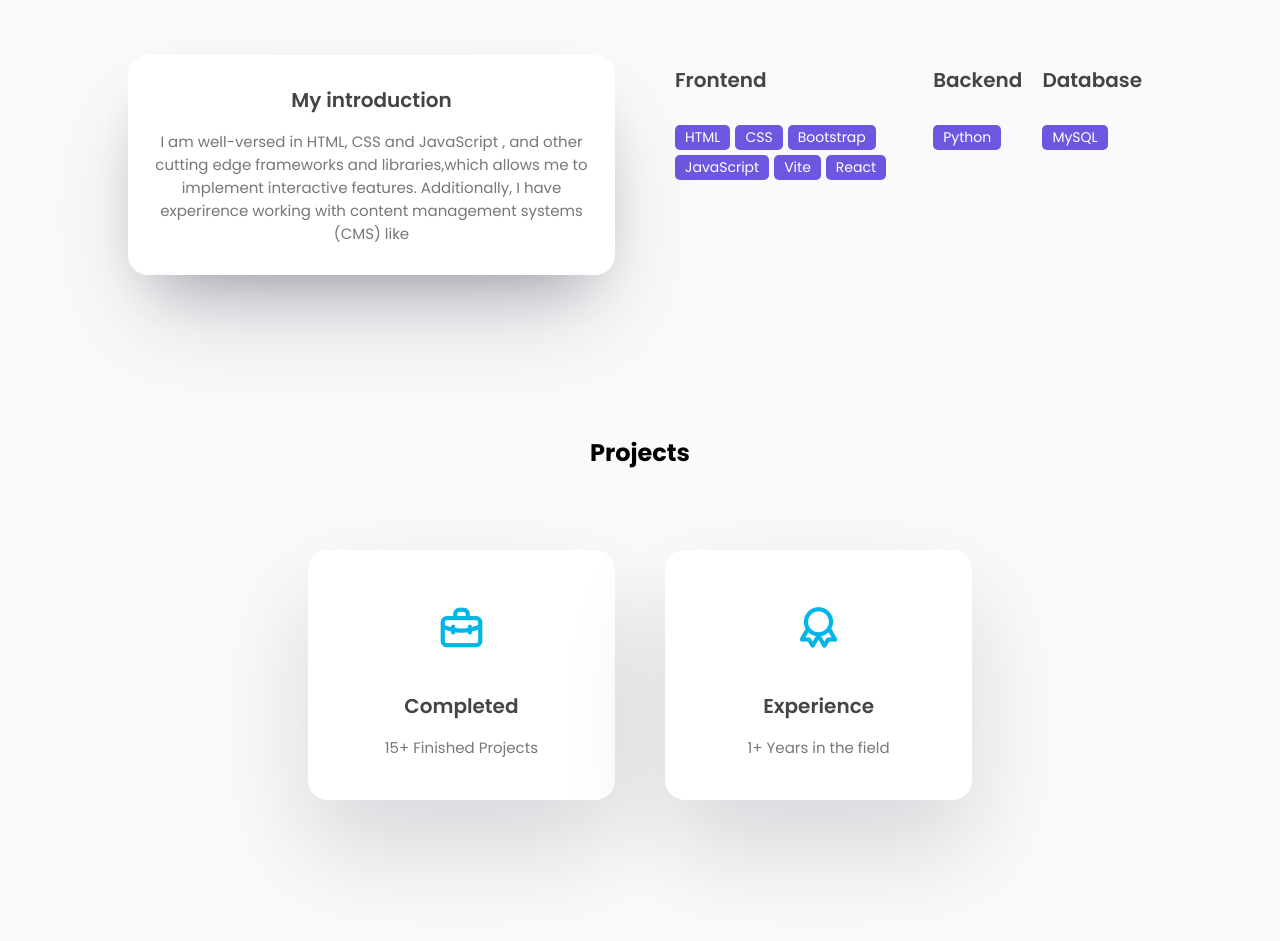
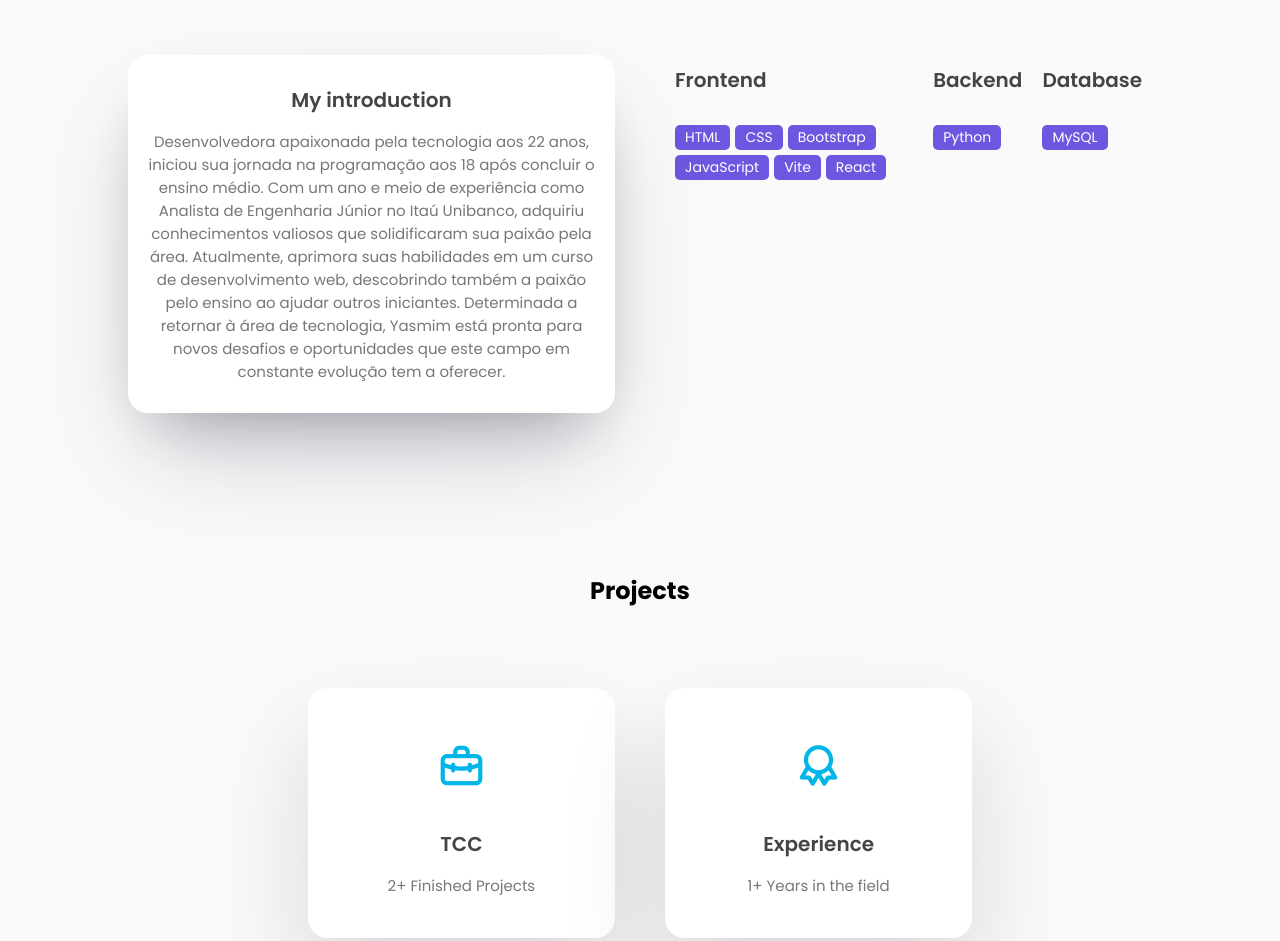
Before and after one commit to YasmimLira/Portfolio, a plain HTML site: page index.html in a window 1280 px wide. Shown: the part 940-1881 px from the top of the page. Drawn offline with nearby package versions, Linux system fonts and the light colour scheme.

Commit message:
adicionando alterações

```diff
--- a/index.html
+++ b/index.html
@@ -14,11 +14,11 @@
     <!-- Add favicon -->
     <link
       rel="shortcut icon"
-      href="assets/images/favicon.png"
+      href="./logo-yaya.png"
       type="image/x-icon"
     />
 
-    <title>Portfolio | Codingdev</title>
+    <title>Yasmim Lira</title>
   </head>
 
   <body>
@@ -67,8 +67,9 @@
             </div>
             <div class="featured-text-info">
               <p>
-                Experienced frontend developer with a passion for creating
-                visually stunning and user-friendly websites.
+                Uma desenvolvedora iniciante, apaixonada pelo universo da
+                tecnologia, está imersa no desafio fascinante de desbravar o
+                mundo da programação.
               </p>
             </div>
             <div class="featured-text-btn">
@@ -119,10 +120,16 @@
               <div class="about-info">
                 <h3>My introduction</h3>
                 <p>
-                  I am well-versed in HTML, CSS and JavaScript , and other
-                  cutting edge frameworks and libraries,which allows me to
-                  implement interactive features. Additionally, I have
-                  experirence working with content management systems (CMS) like
+                  Desenvolvedora apaixonada pela tecnologia aos 22 anos, iniciou
+                  sua jornada na programação aos 18 após concluir o ensino
+                  médio. Com um ano e meio de experiência como Analista de
+                  Engenharia Júnior no Itaú Unibanco, adquiriu conhecimentos
+                  valiosos que solidificaram sua paixão pela área. Atualmente,
+                  aprimora suas habilidades em um curso de desenvolvimento web,
+                  descobrindo também a paixão pelo ensino ao ajudar outros
+                  iniciantes. Determinada a retornar à área de tecnologia,
+                  Yasmim está pronta para novos desafios e oportunidades que
+                  este campo em constante evolução tem a oferecer.
                 </p>
               </div>
             </div>
@@ -169,8 +176,8 @@
           <div class="project-container">
             <div class="project-box">
               <i class="uil uil-briefcase-alt"></i>
-              <h3>Completed</h3>
-              <label>15+ Finished Projects</label>
+              <h3>TCC</h3>
+              <label>2+ Finished Projects</label>
             </div>
             <div class="project-box">
               <i class="uil uil-award"></i>
```
Also changed, not shown: logo-yaya.png (added).
